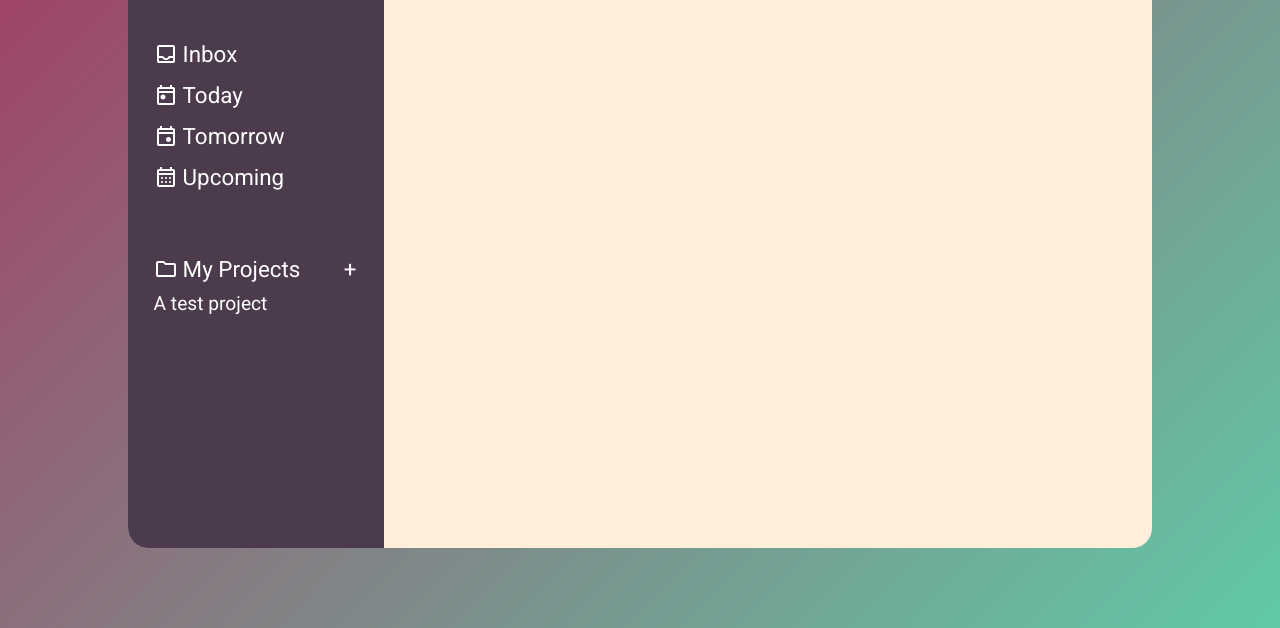
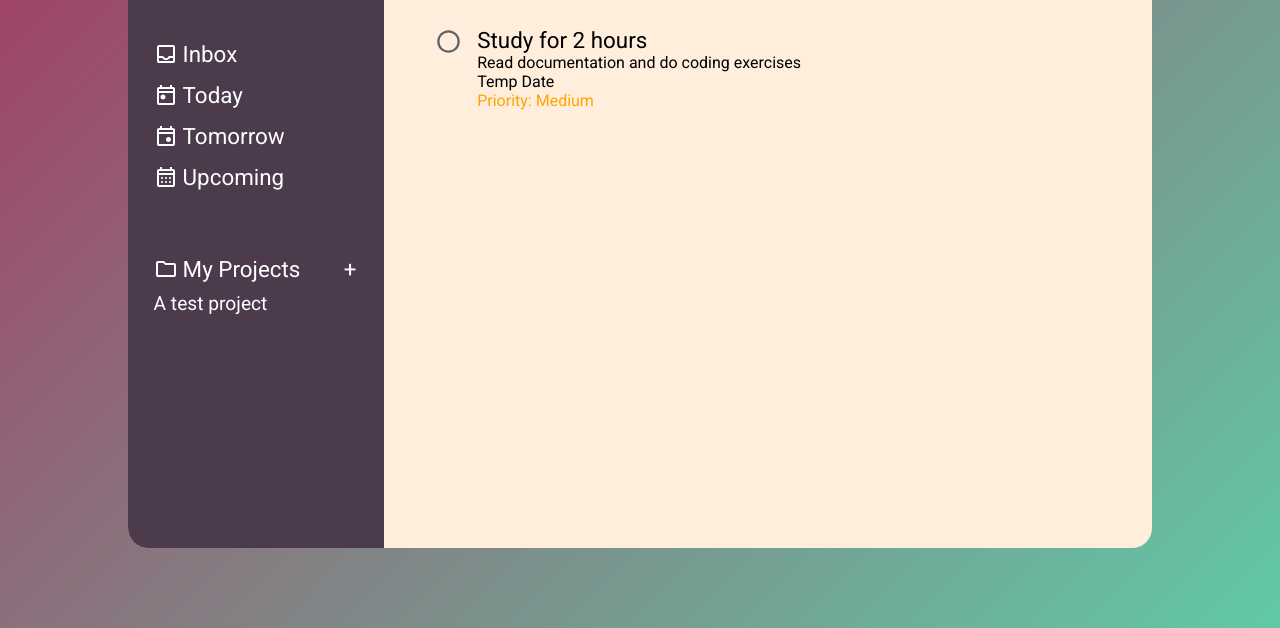
Before and after one commit to ATremanti/todo-list, a website built with webpack: page src/template.html in a window 1280 px wide. Shown: the part 172-800 px from the top of the page. Built offline with nearby package versions, Linux system fonts and the light colour scheme; files whose address does not match are found by name.

Commit message:
created example todo

```diff
--- a/src/style.css
+++ b/src/style.css
@@ -44,6 +44,7 @@
 .content-container {
     display: flex;
     flex-direction: column;
+    gap: 30px;
     height: 100%;
     width: 80vw;
     margin: 5% 0 0 5%;
@@ -52,6 +53,34 @@
 .content-title {
     color: #4c3b4d;
     font-size: 2em;
+}
+
+.todo-container {
+    display: flex;
+    flex-direction: column;
+}
+
+.todo-flex {
+    display: flex;
+    gap: 15px;
+}
+
+.todo-flex > img {
+    height: 27px;
+    padding-top: 1px;
+    cursor: pointer;
+}
+
+.todo-title, .todo-description, .todo-date {
+    color: black;
+}
+
+.todo-prio {
+    color: orange;
+}
+
+.todo-title {
+    font-size: 1.4em;
 }
 
 .app-title, ul, .default-projects {
--- a/src/template.html
+++ b/src/template.html
@@ -25,6 +25,18 @@
             </div>
             <div class="content-container">
                 <div class="content-title">Inbox</div>
+                <div class="todos-container">
+                    <div class="todo-flex">
+                        <img src="./assets/circle_unchecked.svg">
+                        <div class="todo">
+                            <div class="todo-title">Study for 2 hours</div>
+                            <div class="todo-description">Read documentation and do coding exercises</div>
+                            <div class="info">
+                                <div class="todo-date">Temp Date</div>
+                                <div class="todo-prio">Priority: Medium</div>
+                            </div>
+                    </div>
+                </div>
             </div>
         </div>
     </div>
```
Also changed, not shown: dist/index.html, dist/main.js.
